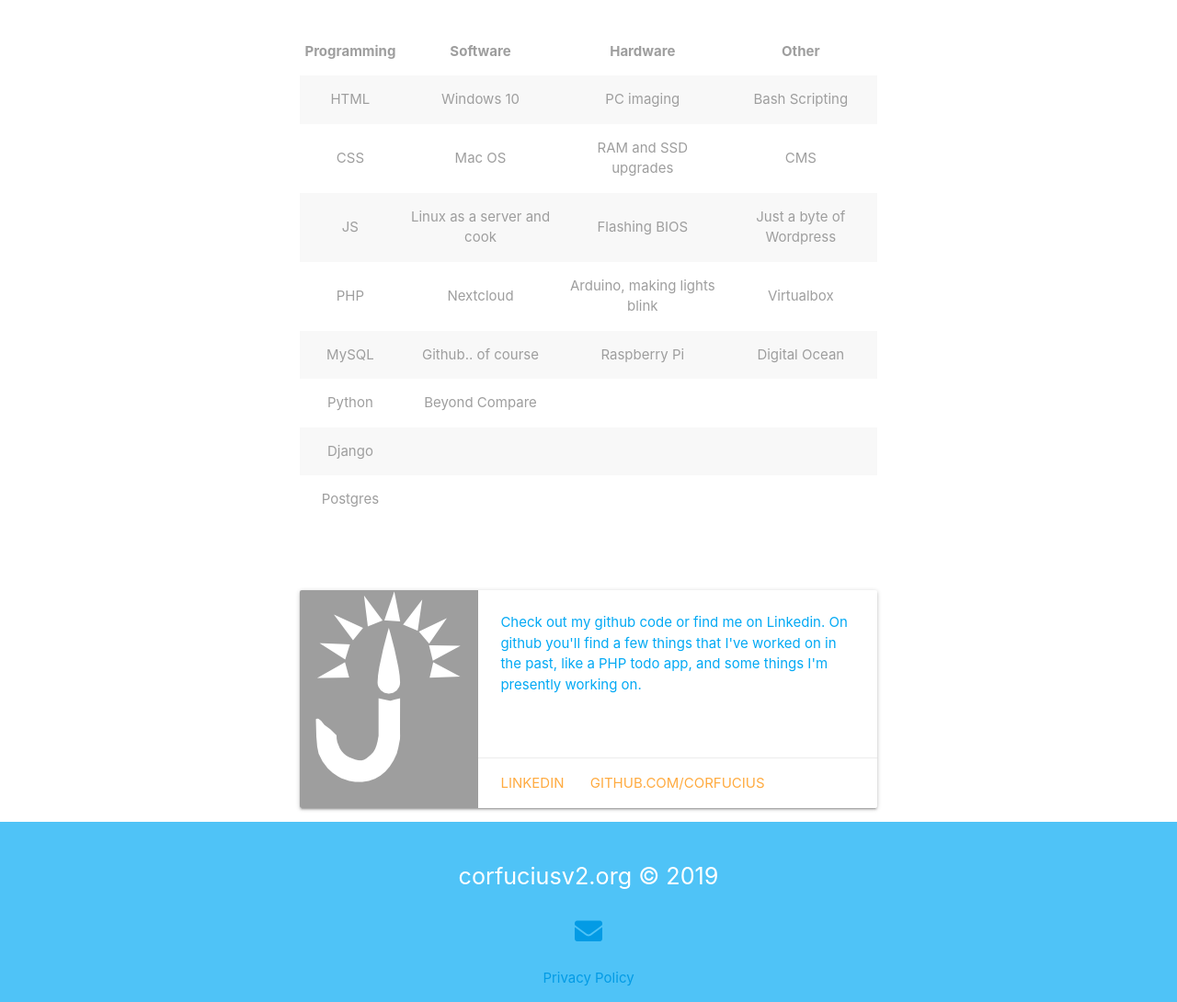
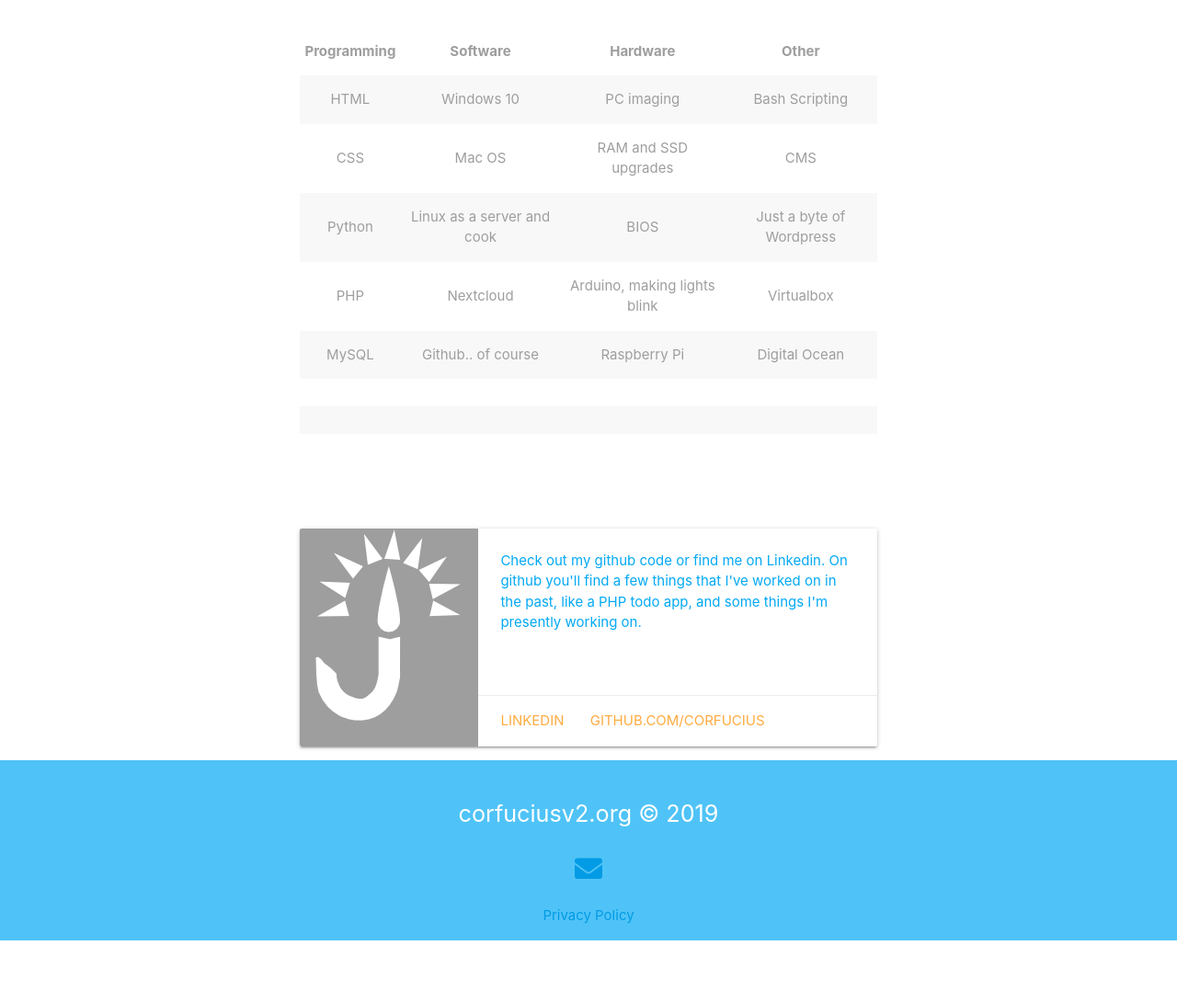
Before and after one commit to corfucius/corfuciusv2, a Django app: page /about in a window 1280 px wide. Shown: the part 964-2054 px from the top of the page at 92% size. After the commit the page ends 1987 px from the top, so only its background shows below. Run offline with Django 3.2, Linux system fonts and the light colour scheme; some libraries are stand-ins or nearby versions.

Commit message:
about page update

```diff
--- a/templates/pages/about.html
+++ b/templates/pages/about.html
@@ -49,9 +49,9 @@
             <td>CMS</td>
           </tr>
           <tr>
-            <td>JS</td>
+            <td>Python</td>
             <td>Linux as a server and cook</td>
-            <td>Flashing BIOS</td>
+            <td>BIOS</td>
             <td>Just a byte of Wordpress</td>
           </tr>
           <tr>
@@ -67,19 +67,19 @@
             <td>Digital Ocean</td>
           </tr>
           <tr>
-            <td>Python</td>
-            <td>Beyond Compare</td>
             <td></td>
-            <td></td>
-          </tr>
-          <tr>
-            <td>Django</td>
             <td></td>
             <td></td>
             <td></td>
           </tr>
           <tr>
-            <td>Postgres</td>
+            <td></td>
+            <td></td>
+            <td></td>
+            <td></td>
+          </tr>
+          <tr>
+            <td></td>
             <td></td>
             <td></td>
             <td></td>
```
